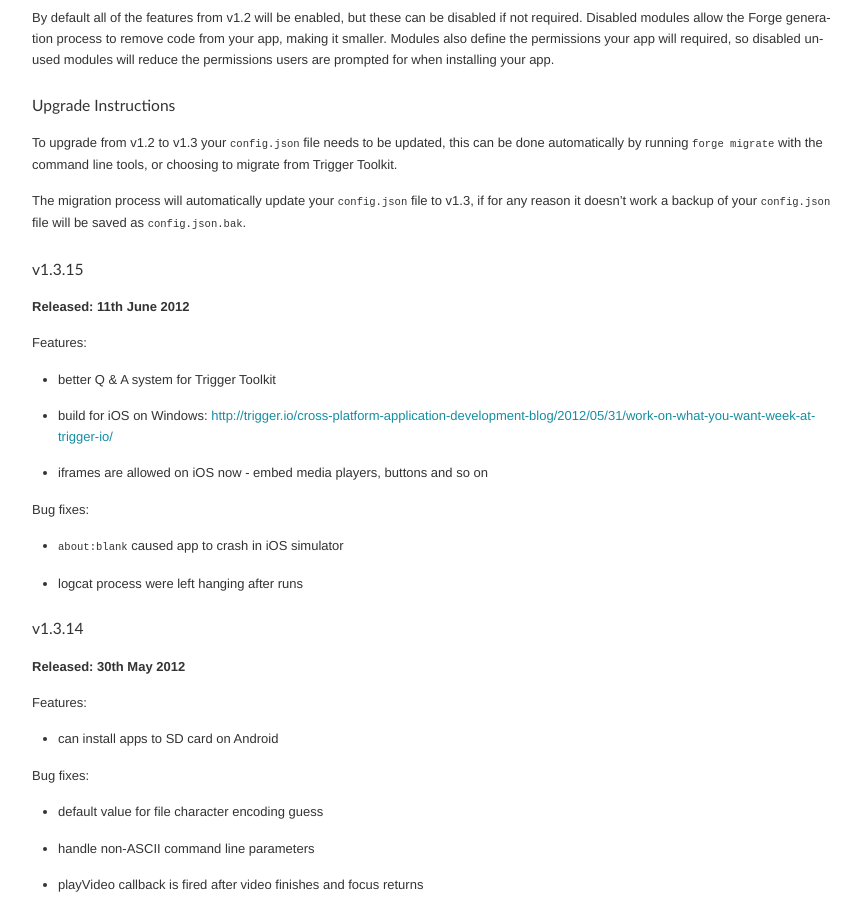
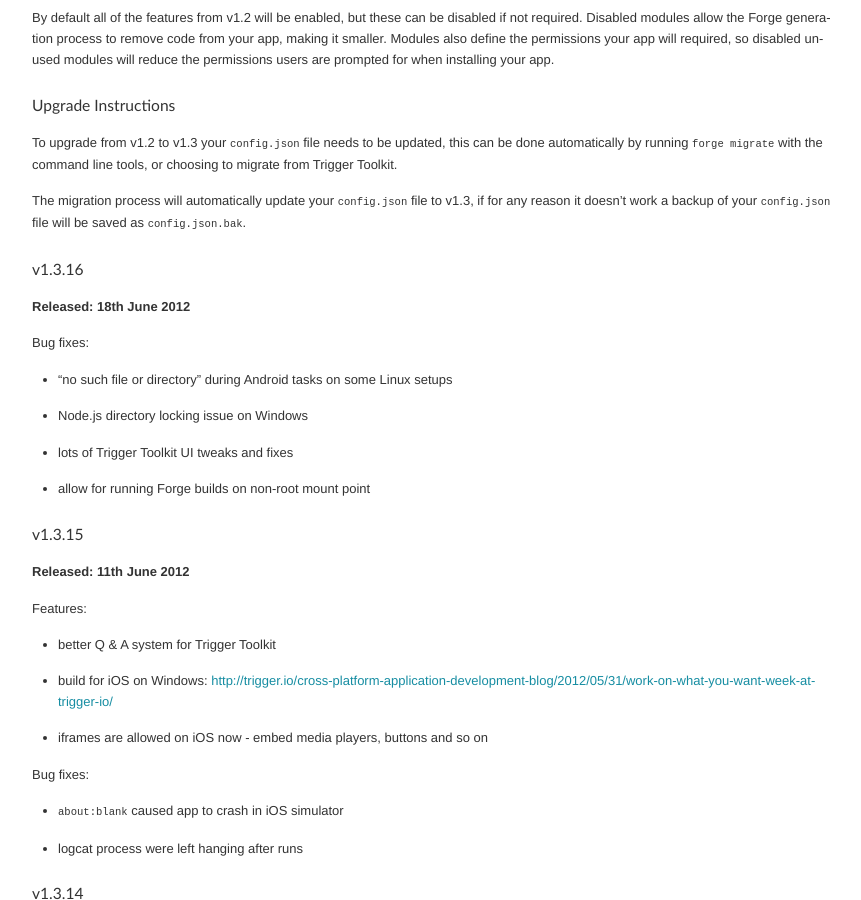
Before and after one commit to trigger-corp/Forge-Documentation, a Sphinx documentation site: the page built from source/release-notes.rst, in a window 1280 px wide and 900 px high, scrolled down 720 px. Shown: the whole window, without its empty margins (288-1149 px from the left). Built offline with Sphinx 7.4.7, drawn with Linux system fonts in a browser that asks for light colours; some web fonts are replaced.

Commit message:
add v1.3.16 docs

```diff
--- a/source/release-notes.rst
+++ b/source/release-notes.rst
@@ -40,6 +40,17 @@ Upgrade Instructions
 To upgrade from v1.2 to v1.3 your ``config.json`` file needs to be updated, this can be done automatically by running ``forge migrate`` with the command line tools, or choosing to migrate from Trigger Toolkit.
 
 The migration process will automatically update your ``config.json`` file to v1.3, if for any reason it doesn't work a backup of your ``config.json`` file will be saved as ``config.json.bak``.
+
+v1.3.16
+~~~~~~~~~~~~~~~~~~~~~~~~~~~~~~~~~~~~~~~~~~~~~~~~~~~~~~~~~~~~~~~~~~~~~~~~~~~~~~~~
+**Released: 18th June 2012**
+
+Bug fixes:
+
+- "no such file or directory" during Android tasks on some Linux setups
+- Node.js directory locking issue on Windows
+- lots of Trigger Toolkit UI tweaks and fixes
+- allow for running Forge builds on non-root mount point
 
 v1.3.15
 ~~~~~~~~~~~~~~~~~~~~~~~~~~~~~~~~~~~~~~~~~~~~~~~~~~~~~~~~~~~~~~~~~~~~~~~~~~~~~~~~
```
